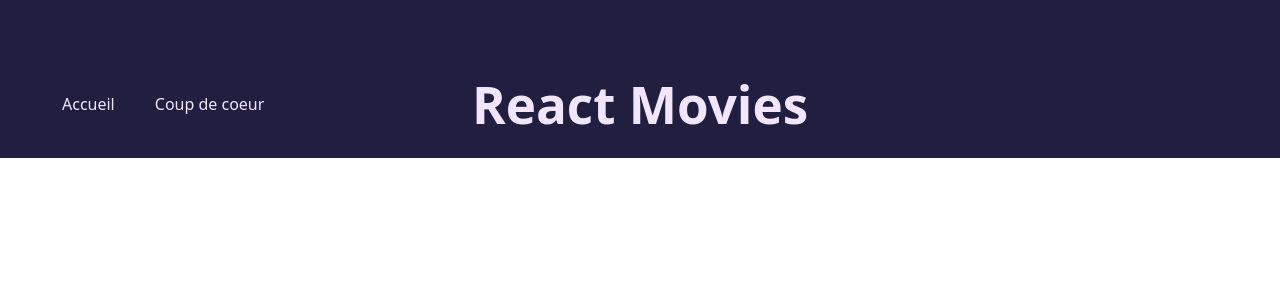
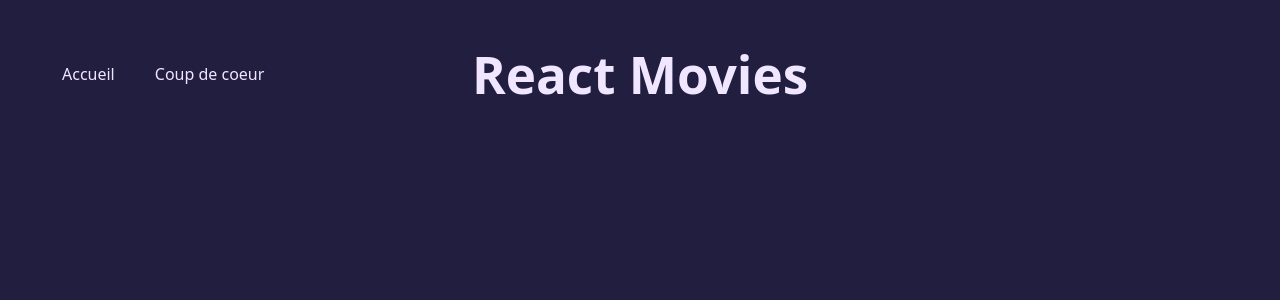
Before and after one commit to GregoryVDev/ReactMovies, a React (Vite) app: page / in a window 1280 px wide. Shown: the top 300 px of the page. Built offline with nearby package versions, Linux system fonts and the light colour scheme.

Commit message:
Added background color for the root  and edited the margin-top

```diff
--- a/src/css/header.css
+++ b/src/css/header.css
@@ -1,7 +1,7 @@
 header {
   display: flex;
   align-items: center;
-  margin-top: 50px;
+  margin-top: 20px;
   padding: 0 20px;
   position: relative;
 }
--- a/src/css/index.css
+++ b/src/css/index.css
@@ -5,7 +5,7 @@
 
   color-scheme: light dark;
   color: rgba(255, 255, 255, 0.87);
-  background-color: #242424;
+  background-color: #221e3f !important;
 
   font-synthesis: none;
   text-rendering: optimizeLegibility;
```
